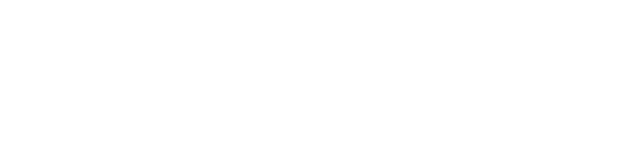
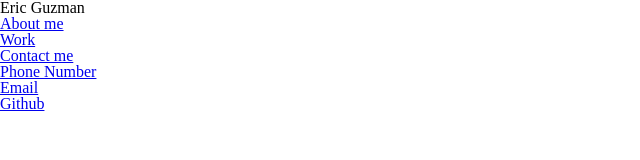
Before and after one commit to Eguz614/Challenge-2, a plain HTML site: page index.html in a window 1280 px wide. Shown: the whole page, without its empty margins (0-640 px from the left). Drawn offline with Linux system fonts and the light colour scheme.

Commit message:
added more structure to the html file

```diff
--- a/index.html
+++ b/index.html
@@ -4,9 +4,57 @@
     <meta charset="UTF-8">
     <meta http-equiv="X-UA-Compatible" content="IE=edge">
     <meta name="viewport" content="width=device-width, initial-scale=1.0">
-    <title>Document</title>
+    <title>Eric's Profile</title>
+    <link rel="stylesheet" href="assets/styles.css"/>
+    <link rel="stylesheet" href="assets/reset.css" />
 </head>
+
+
 <body>
+    <header>
+        <h1 class="me"> Eric Guzman  </h1>
+
+        <nav>
+            <ul class="navbar">
+
+              <li class="links"><a href="#">About me</a></li>
+              <li class="links"><a href="#">Work</a></li>
+              <li class="links"><a href="#">Contact me</a></li>
+
+            </ul>
+
+
+        </nav>
+
+
+
+    </header>
+
+    <main>
+
+
+
+
+
+    </main>
+
+    <footer>
+
+        <div>
+
+            <ul>
+
+                <li class="footer-links"><a href="#">Phone Number</a></li>
+                <li class="footer-links"><a href="#">Email</a></li>
+                <li class="footer-links"><a href="#">Github</a></li>
+
+            </ul>
+
+        </div>
+
+
+    </footer>
+
 
 </body>
 </html>
```
